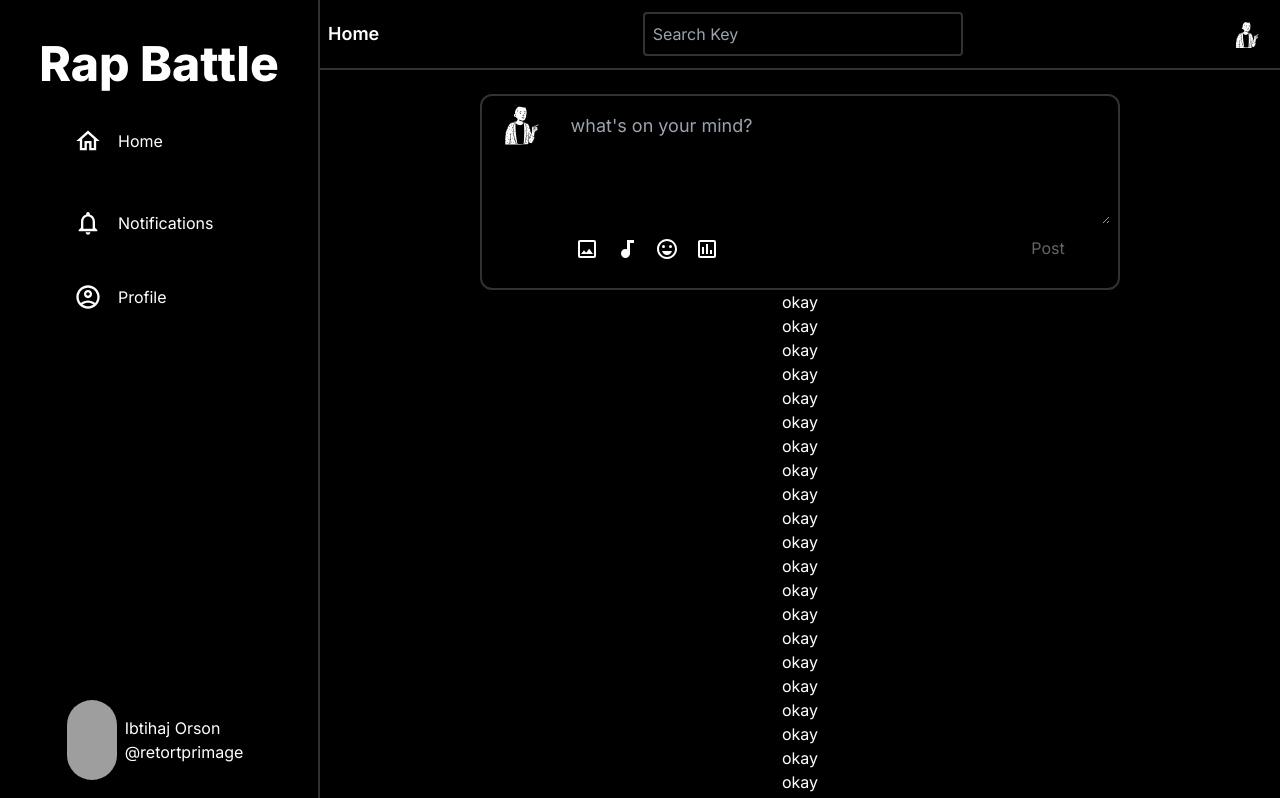
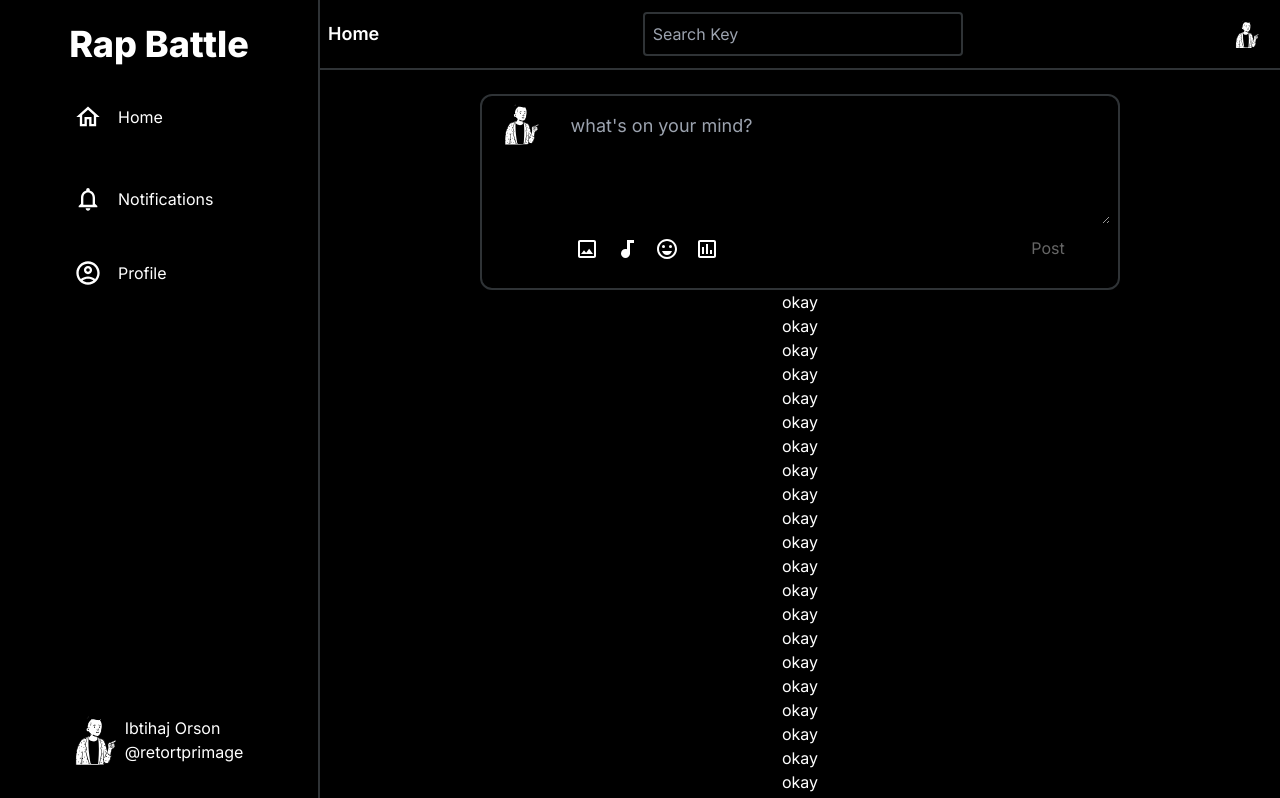
Before and after one commit to harshalranjhani/can-you-diss, a Next.js app: page / in a window 1280 px wide. Shown: the top 798 px of the page. Built offline with nearby package versions, Linux system fonts and the light colour scheme; grey boxes are pictures that could not be loaded.

Commit message:
changes in profile component

```diff
--- a/components/Post.jsx
+++ b/components/Post.jsx
@@ -8,13 +8,14 @@ const Post = ({
   description,
   postImage,
   audioFile,
+  dissedUserName,
 }) => {
   return (
     <div>
       <div>
         <Profile />
       </div>
-      <div></div>
+      <div>{description}</div>
       <div></div>
       <div></div>
       <div></div>
--- a/components/Profile.jsx
+++ b/components/Profile.jsx
@@ -2,7 +2,7 @@ import Image from "next/image";
 import profilePicture from "../assets/profile_picture.svg";
 import { user } from "../data/user.js";
 
-const Profile = ({ name, username, profilePicture }) => {
+const Profile = ({ name, username, pfp }) => {
   return (
     <div className="flex mb-5 items-center justify-between">
       <Image
--- a/components/Sidebar.jsx
+++ b/components/Sidebar.jsx
@@ -11,9 +11,9 @@ const Sidebar = () => {
   return (
     <div className="fixed top-0 left-0 h-screen w-2/12 xl:w-1/4 flex flex-col items-center justify-between border-r-2 border-border-gray">
       <div>
-        <div className="flex flex-col justify-center items-center mt-4">
+        <div className="flex flex-col justify-center items-center">
           <Link href="/" className="hover:opacity-50 transition-all">
-            <div className="hidden xl:flex text-5xl font-extrabold mt-6">
+            <div className="hidden xl:flex text-4xl font-extrabold mt-6">
               Rap Battle
             </div>
             <div>
```
